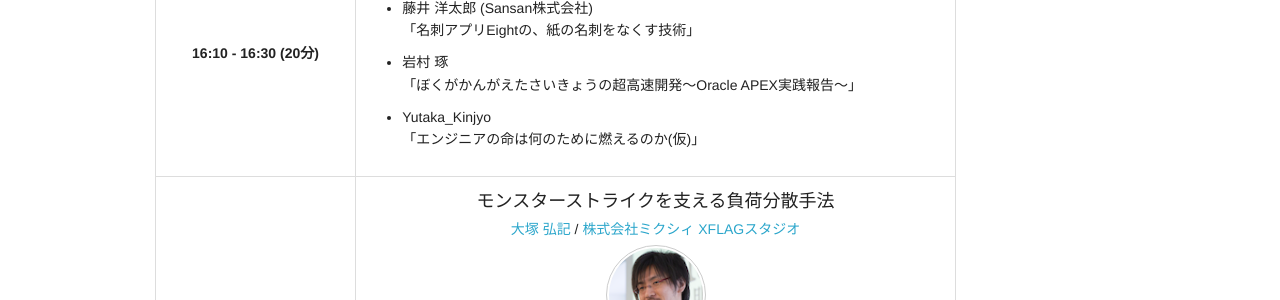
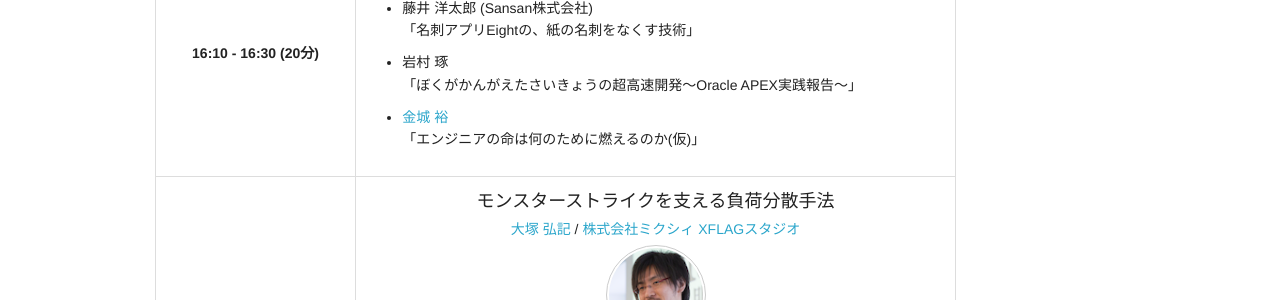
Before and after one commit to hackers-champloo/hackers-champloo.github.io, a Jekyll site: the page built from 2016/program.md, in a window 1280 px wide and 900 px high, scrolled down 3929 px. Shown: the part 151-451 px from the top of the window. Built offline with Jekyll 4.4.1, drawn with Linux system fonts in a browser that asks for light colours; nearby versions of some CDN libraries.

Commit message:
yutakaさんの表記とリンク修正

```diff
--- a/2016/program.md
+++ b/2016/program.md
@@ -209,7 +209,7 @@ description: 2016年6月25日(土) 9:50 開始・ＫＢＣ学園 専修学校
             <ul>
               <li>藤井 洋太郎 (Sansan株式会社)<br />「名刺アプリEightの、紙の名刺をなくす技術」</li>
               <li>岩村 琢<br />「ぼくがかんがえたさいきょうの超高速開発〜Oracle APEX実践報告〜」</li>
-              <li>Yutaka_Kinjyo<br />「エンジニアの命は何のために燃えるのか(仮)」</li>
+              <li><a href="https://twitter.com/Yutaka_Kinjyo" target="_blank">金城 裕</a><br />「エンジニアの命は何のために燃えるのか(仮)」</li>
             </ul>
         </td>
       </tr>
```
